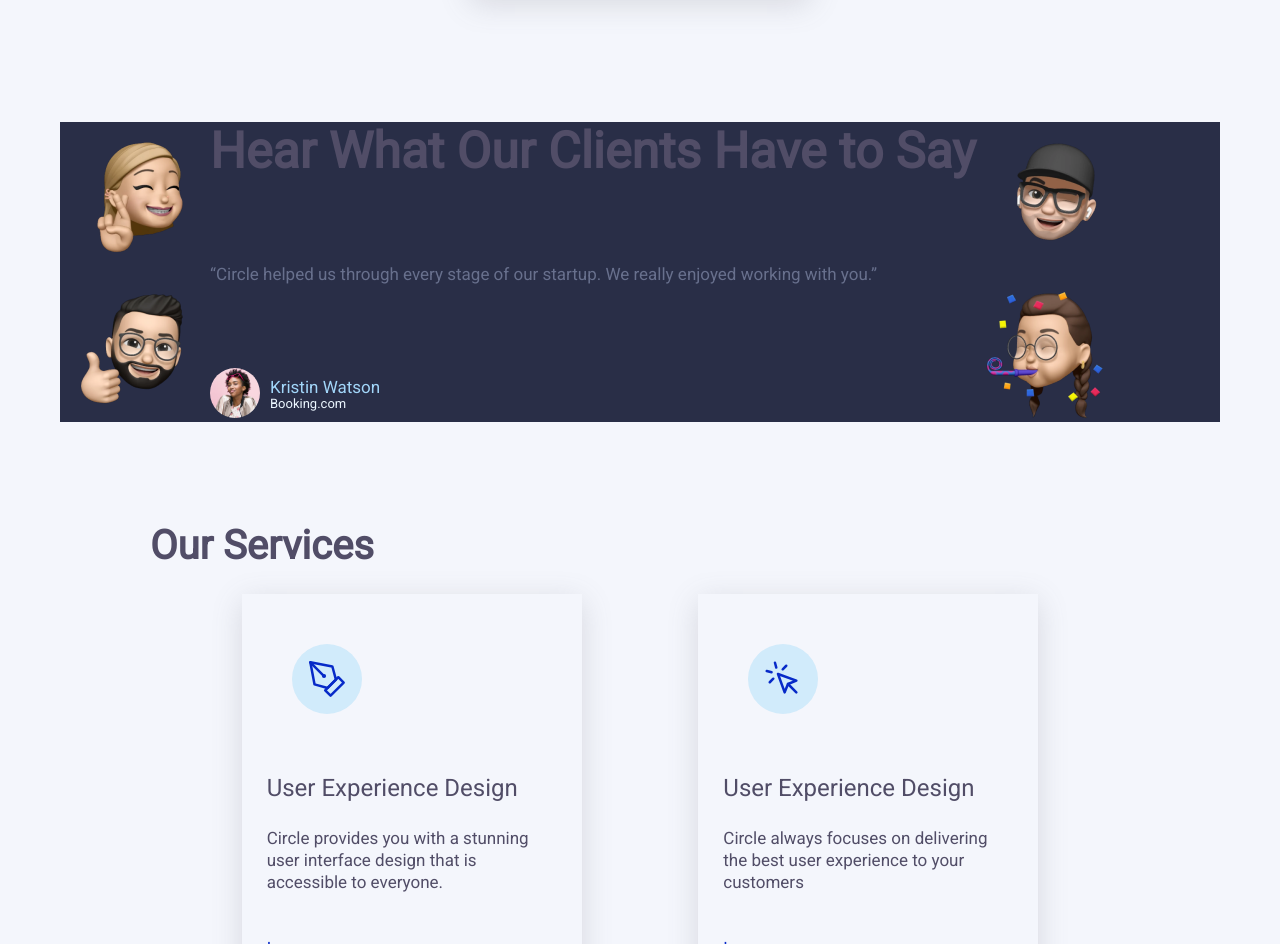
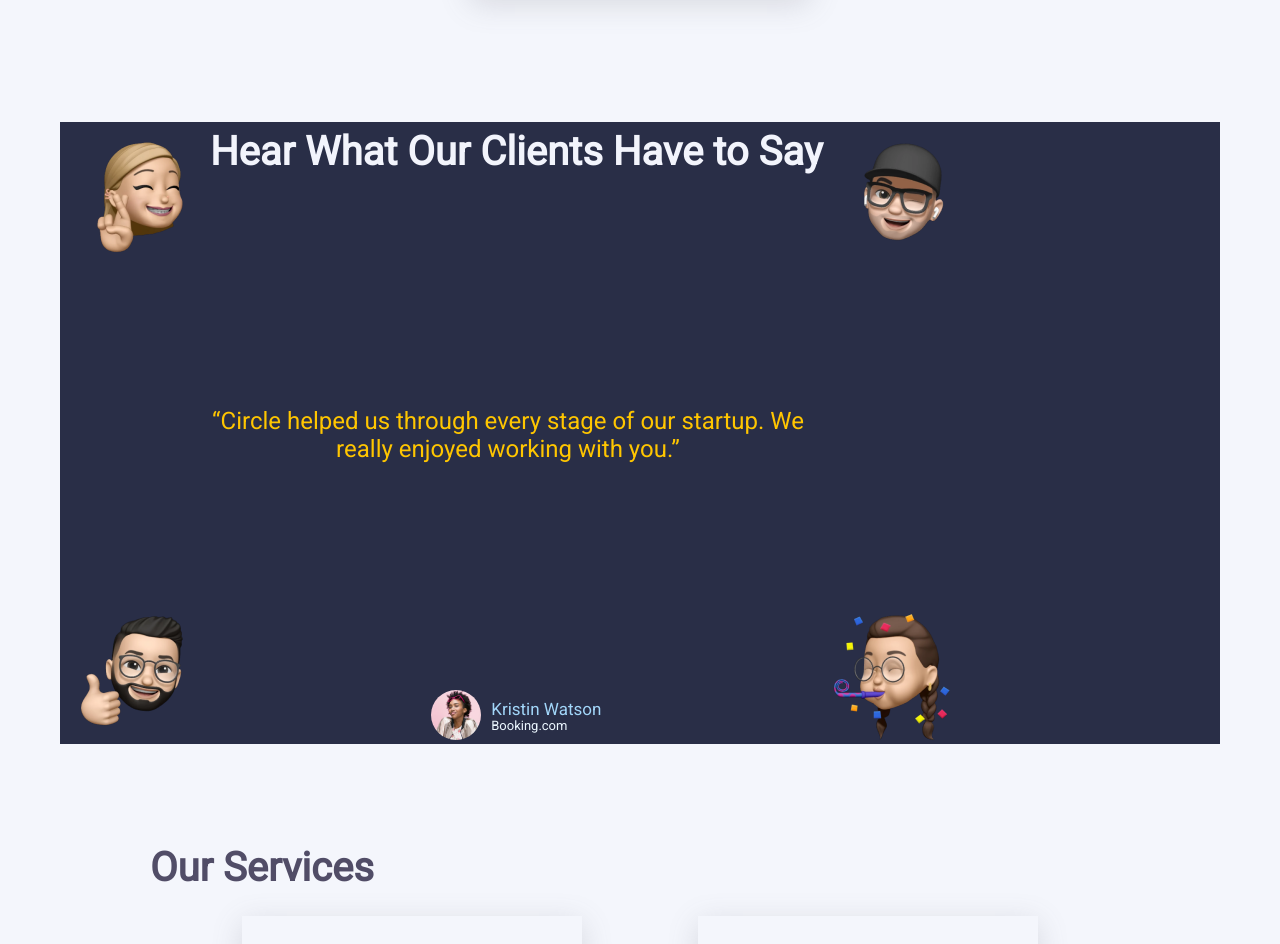
Before and after one commit to Alejocg/Mid-term-project, a plain HTML site: page index.html in a window 1280 px wide. Shown: the part 2011-2955 px from the top of the page. Drawn offline with Linux system fonts and the light colour scheme.

Commit message:
testimonial - flexbox fixed

```diff
--- a/styles/styles.css
+++ b/styles/styles.css
@@ -772,18 +772,32 @@ h4 {
    background-color: var(--black);
    display: flex;
    flex-direction: row;
+   height: 622px;
 }
 
 #review-name {
    display: flex;
    flex-direction: row;
    align-items: center;
+   justify-content: center;
 }
 
 .review-col {
    display: flex;
    flex-direction: column;
    justify-content: space-between;
+   text-align: center;
+}
+
+.review-col h2{
+  font-size: 40px;
+  color: var(--light-grey);
+}
+
+.review-col q{
+  font-size: 24px;
+  color: var(--yellow);
+  max-width: 596px;
 }
 
 .review-name-img {
@@ -799,6 +813,7 @@ h4 {
 
 .review-name-text {
    margin-left: 10px;
+   text-align: left;
 }
 
 .review-name-text h3 {
```
